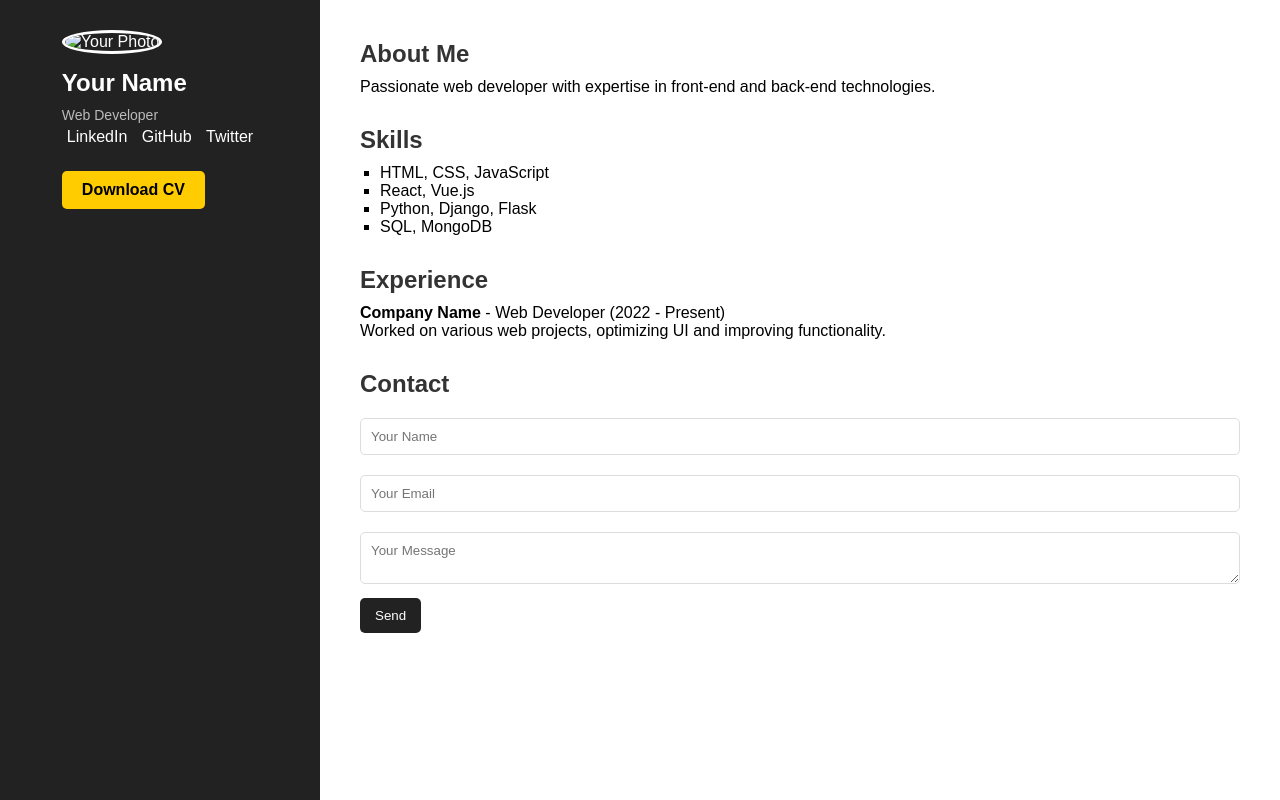
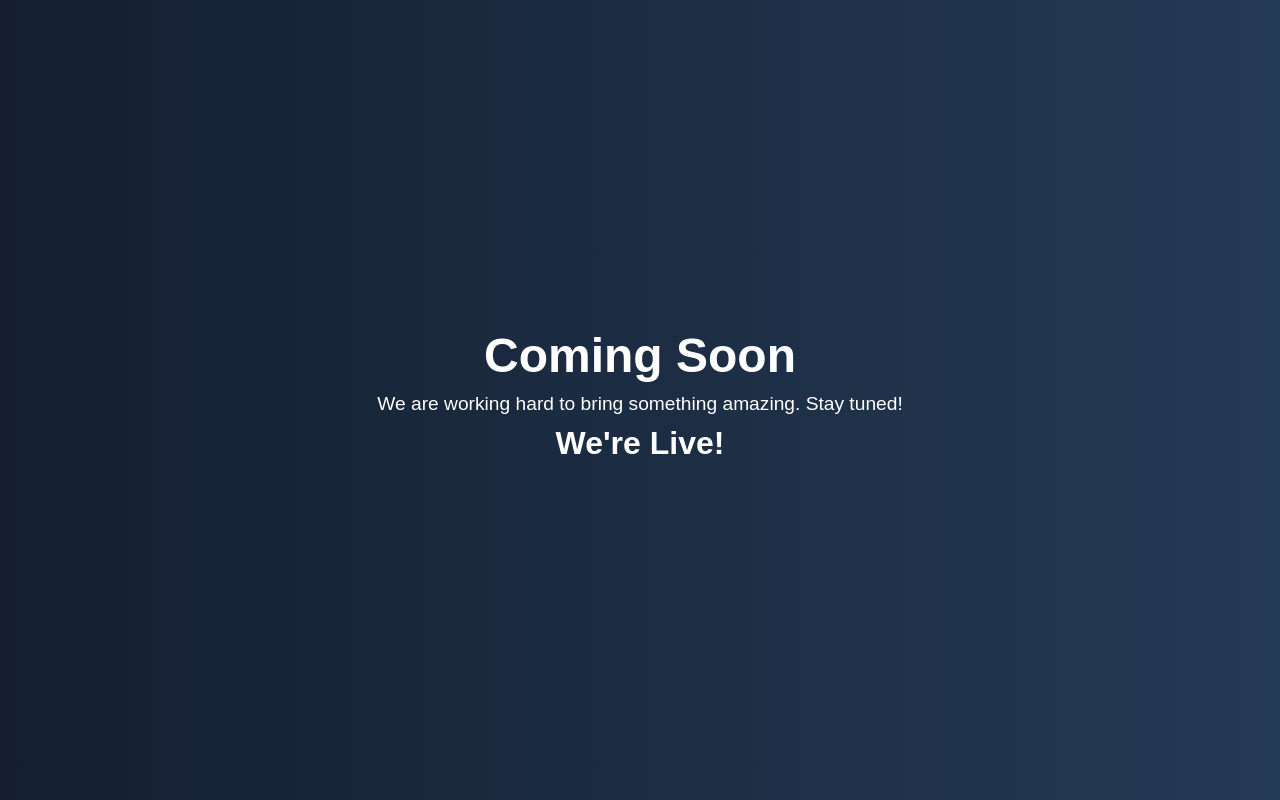
Before and after one commit to supperprem/My-Portfolio, a plain HTML site: page index.html in a window 1280 px wide. Drawn offline with Linux system fonts and the light colour scheme.

Commit message:
Update index.html

```diff
--- a/index.html
+++ b/index.html
@@ -3,59 +3,69 @@
 <head>
     <meta charset="UTF-8">
     <meta name="viewport" content="width=device-width, initial-scale=1.0">
-    <title>Professional Resume</title>
-    <link rel="stylesheet" href="styles.css">
+    <title>Coming Soon</title>
+    <style>
+        * {
+            margin: 0;
+            padding: 0;
+            box-sizing: border-box;
+            font-family: Arial, sans-serif;
+        }
+        body {
+            display: flex;
+            justify-content: center;
+            align-items: center;
+            height: 100vh;
+            background: linear-gradient(to right, #141e30, #243b55);
+            color: white;
+            text-align: center;
+        }
+        .container {
+            max-width: 600px;
+            padding: 20px;
+        }
+        h1 {
+            font-size: 3rem;
+        }
+        p {
+            font-size: 1.2rem;
+            margin: 10px 0;
+        }
+        .countdown {
+            font-size: 2rem;
+            font-weight: bold;
+        }
+    </style>
 </head>
 <body>
     <div class="container">
-        <!-- Sidebar -->
-        <aside class="sidebar">
-            <div class="profile">
-                <img src="profile.jpg" alt="Your Photo">
-                <h2>Your Name</h2>
-                <p>Web Developer</p>
-                <div class="social-links">
-                    <a href="#">LinkedIn</a>
-                    <a href="#">GitHub</a>
-                    <a href="#">Twitter</a>
-                </div>
-                <a href="cv.pdf" download class="btn">Download CV</a>
-            </div>
-        </aside>
+        <h1>Coming Soon</h1>
+        <p>We are working hard to bring something amazing. Stay tuned!</p>
+        <p class="countdown" id="countdown"></p>
+    </div>
 
-        <!-- Main Content -->
-        <main class="content">
-            <section>
-                <h1>About Me</h1>
-                <p>Passionate web developer with expertise in front-end and back-end technologies.</p>
-            </section>
+    <script>
+        // Countdown Timer (Set your launch date)
+        const launchDate = new Date("2024-12-31T00:00:00").getTime();
 
-            <section>
-                <h1>Skills</h1>
-                <ul>
-                    <li>HTML, CSS, JavaScript</li>
-                    <li>React, Vue.js</li>
-                    <li>Python, Django, Flask</li>
-                    <li>SQL, MongoDB</li>
-                </ul>
-            </section>
+        const timer = setInterval(function() {
+            const now = new Date().getTime();
+            const timeLeft = launchDate - now;
 
-            <section>
-                <h1>Experience</h1>
-                <p><strong>Company Name</strong> - Web Developer (2022 - Present)</p>
-                <p>Worked on various web projects, optimizing UI and improving functionality.</p>
-            </section>
+            if (timeLeft <= 0) {
+                document.getElementById("countdown").innerHTML = "We're Live!";
+                clearInterval(timer);
+                return;
+            }
 
-            <section>
-                <h1>Contact</h1>
-                <form>
-                    <input type="text" placeholder="Your Name" required>
-                    <input type="email" placeholder="Your Email" required>
-                    <textarea placeholder="Your Message"></textarea>
-                    <button type="submit">Send</button>
-                </form>
-            </section>
-        </main>
-    </div>
+            const days = Math.floor(timeLeft / (1000 * 60 * 60 * 24));
+            const hours = Math.floor((timeLeft % (1000 * 60 * 60 * 24)) / (1000 * 60 * 60));
+            const minutes = Math.floor((timeLeft % (1000 * 60 * 60)) / (1000 * 60));
+            const seconds = Math.floor((timeLeft % (1000 * 60)) / 1000);
+
+            document.getElementById("countdown").innerHTML =
+                `${days}d ${hours}h ${minutes}m ${seconds}s`;
+        }, 1000);
+    </script>
 </body>
 </html>
```
